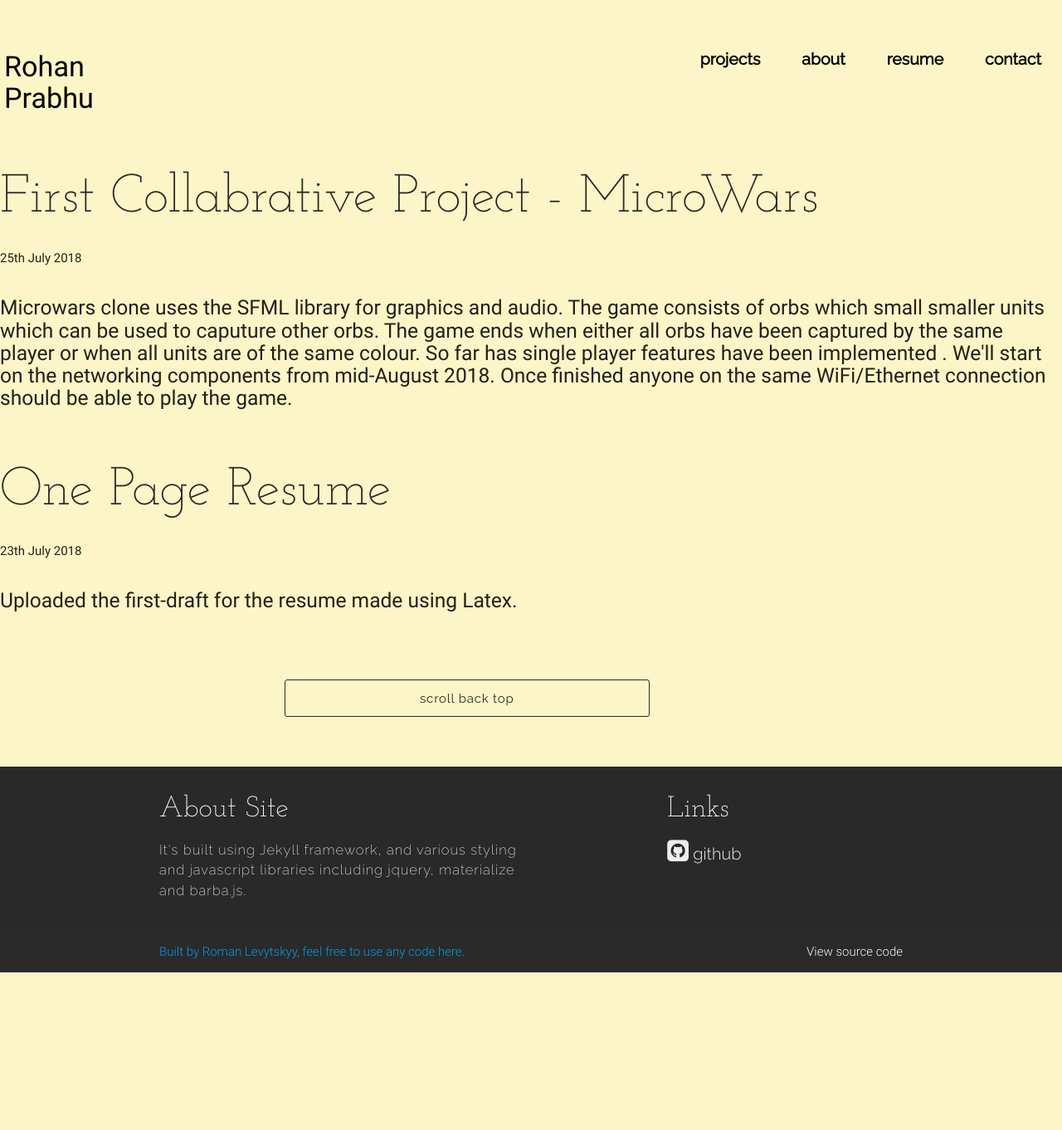
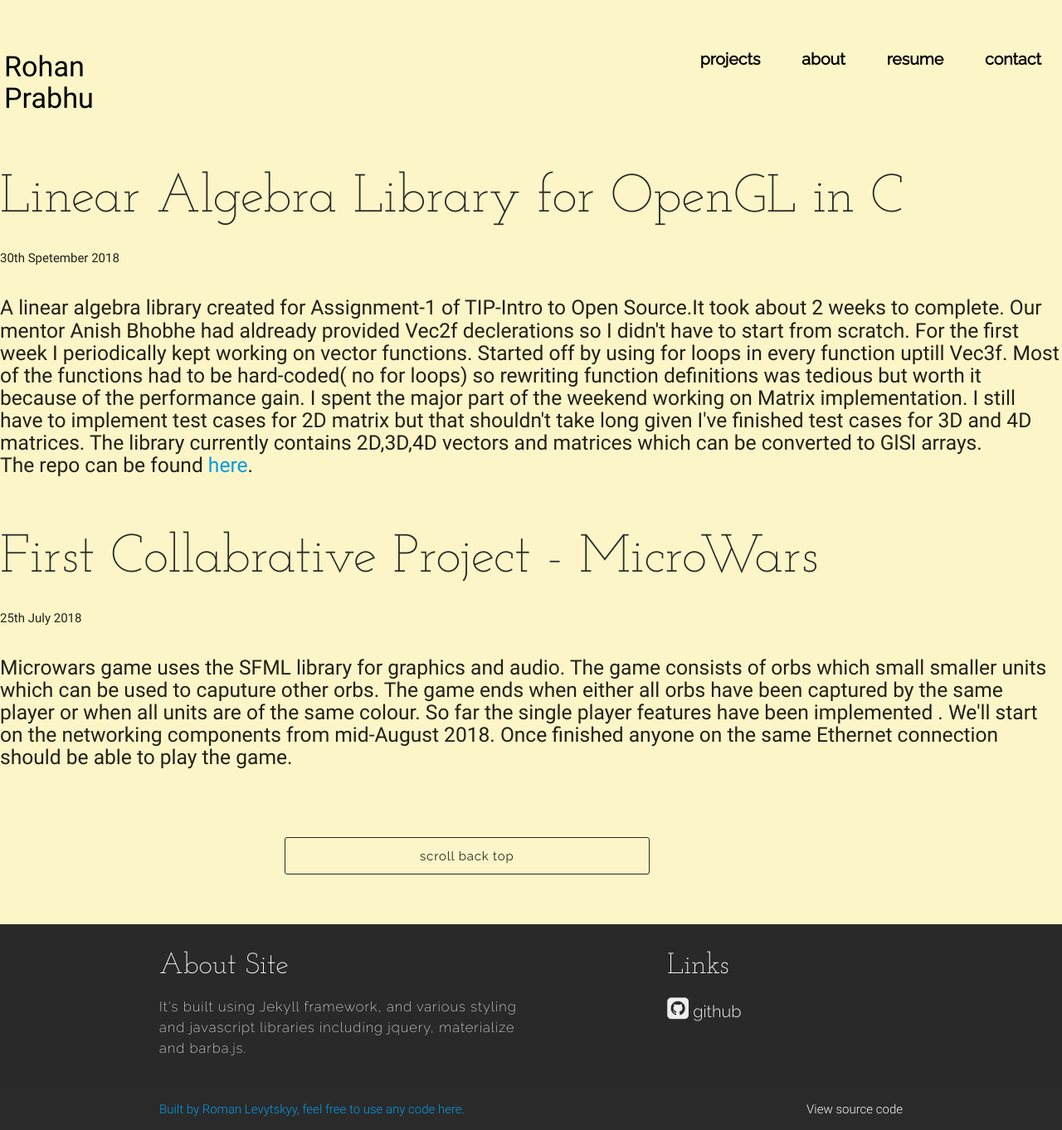
Before and after one commit to RohanPK/rohanpk.github.io, a Jekyll site: the page built from blog.html, in a window 1280 px wide. Shown: the whole page at 83% size. Built offline with Jekyll 4.4.1, drawn with Linux system fonts in a browser that asks for light colours; nearby versions of some CDN libraries; before the commit the page ends 1172 px from its top, so only the background shows below that.

Commit message:
Add Blog Glmc

```diff
--- a/_data/blogposts.yml
+++ b/_data/blogposts.yml
@@ -1,10 +1,8 @@
 - id: 1
+  title: Linear Algebra Library for OpenGL in C
+  description: A linear algebra library created for Assignment-1 of TIP-Intro to Open Source.It took about 2 weeks to complete. Our mentor Anish Bhobhe had aldready provided Vec2f declerations so I didn't have to start from scratch. For the first week I periodically kept working on vector functions. Started off by using for loops in every function uptill Vec3f. Most of the functions had to be hard-coded( no for loops) so rewriting function definitions was tedious but worth it because of the performance gain. I spent the major part of the weekend working on Matrix implementation. I still have to implement test cases for 2D matrix but that shouldn't take long given I've finished test cases for 3D and 4D matrices. The library currently contains 2D,3D,4D vectors and matrices which can be converted to GlSl arrays.<br>The repo can be found <a href = "www.github.com/RohanPK/glmc">here</a>.
+  date: 30th Spetember 2018
+- id: 2
   title: First Collabrative Project - MicroWars
-  description: Microwars clone uses the SFML library for graphics and audio. The game consists of orbs which small smaller units which can be used to caputure other orbs. The game ends when either all orbs have been captured by the same player or when all units are of the same colour.  So far has single player features have been implemented . We'll start on the networking components from mid-August 2018. Once finished anyone on the same WiFi/Ethernet connection should be able to play the game.
+  description: Microwars game uses the SFML library for graphics and audio. The game consists of orbs which small smaller units which can be used to caputure other orbs. The game ends when either all orbs have been captured by the same player or when all units are of the same colour.  So far the single player features have been implemented . We'll start on the networking components from mid-August 2018. Once finished anyone on the same Ethernet connection should be able to play the game.
   date: 25th July 2018
-
-
-- id: 2
-  title: One Page Resume
-  description: Uploaded the first-draft for the resume made using Latex.
-  date: 23th July 2018
```
Also changed, not shown: 2 other files.
